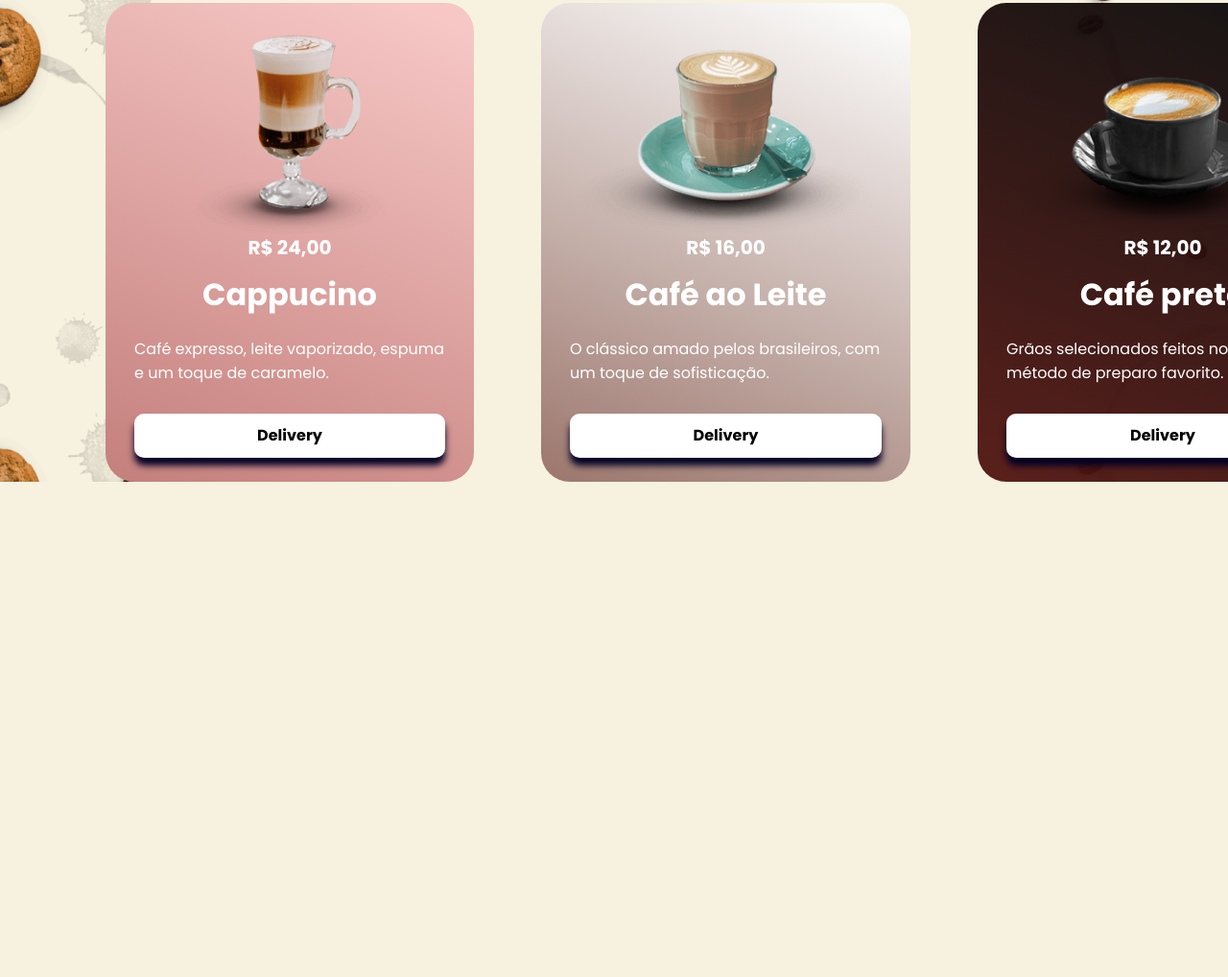
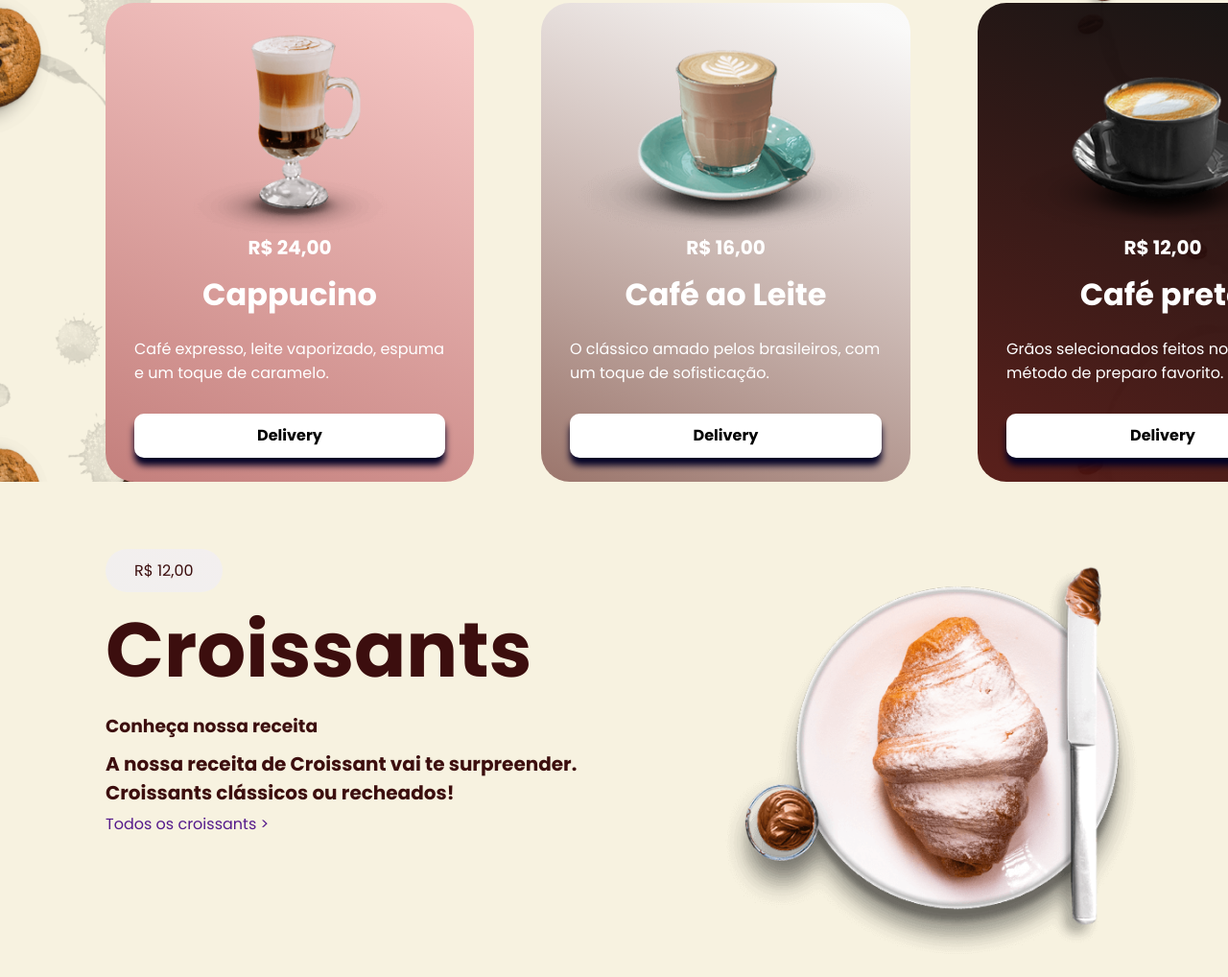
Before and after one commit to UdsonTSSantos/HTML-CSS-Landpage, a plain HTML site: page index.html in a window 1280 px wide. Shown: the part 834-1852 px from the top of the page at 96% size. Before the commit the page ends 1336 px from the top, so only its background shows below. Drawn offline with Linux system fonts and the light colour scheme.

Commit message:
Sessão Croissants (em casa)

```diff
--- a/css/estilo.css
+++ b/css/estilo.css
@@ -160,3 +160,47 @@ header{
             box-shadow: 0 8px 7px #000025;
         }
 }
+
+#croissants{
+    display: grid;
+    grid-template-columns: repeat(2, 1fr);
+    gap: 70px;
+    padding: 0 110px;
+    margin-top: 60px;
+
+    & .descricaoCroissants{
+        display: flex;
+        flex-direction: column;
+        align-items: flex-start;
+        margin-top: 10px;
+        color: #3c0e0e;
+    }
+    & p{
+        background-image: linear-gradient(202.65deg, #f3efef 4.72%, #f1efee 102.83%);
+        color: #3c0e0e;
+        border-radius: 30px;
+        padding: 10px 30px;
+    }
+    & h1{
+        font-size: 80px;
+        margin-bottom: 5px;
+    }
+
+    & h3{
+        width: 540px;
+        margin-bottom: 10px;
+    }
+
+    & h4{
+        font-size: 20px;
+        margin-bottom: 5px;
+    }
+
+    & a{
+        margin-bottom: 10px;
+    }
+
+
+
+
+}
--- a/index.html
+++ b/index.html
@@ -69,6 +69,19 @@
 
             </div>
         </section>
+        <section id="croissants">
+            <div class="descricaoCroissants">
+                <p>R$ 12,00</p>
+                <h1>Croissants</h1>
+                <h3>Conheça nossa receita</h3>
+                <h4>A nossa receita de Croissant vai te surpreender. Croissants clássicos ou recheados!</h4>
+                <a href="">Todos os croissants > </a>
+            </div>
+            <div class="imagemCroissants">
+                <img src="./image/img_croissants.png" alt="Croissant">
+            </div>
+
+        </section>
     </main>
 
 
```
Also changed, not shown: image/img_croissants.png (added).
